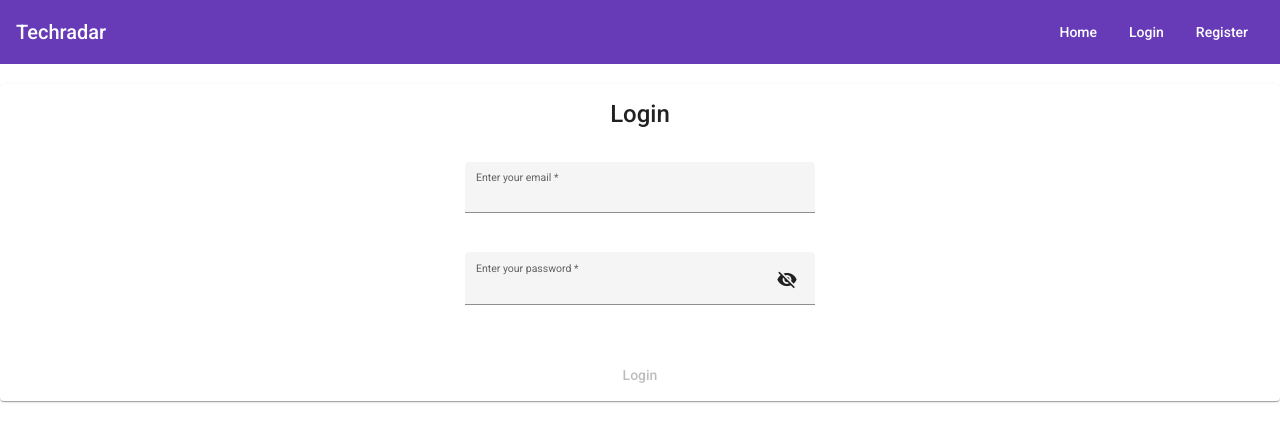
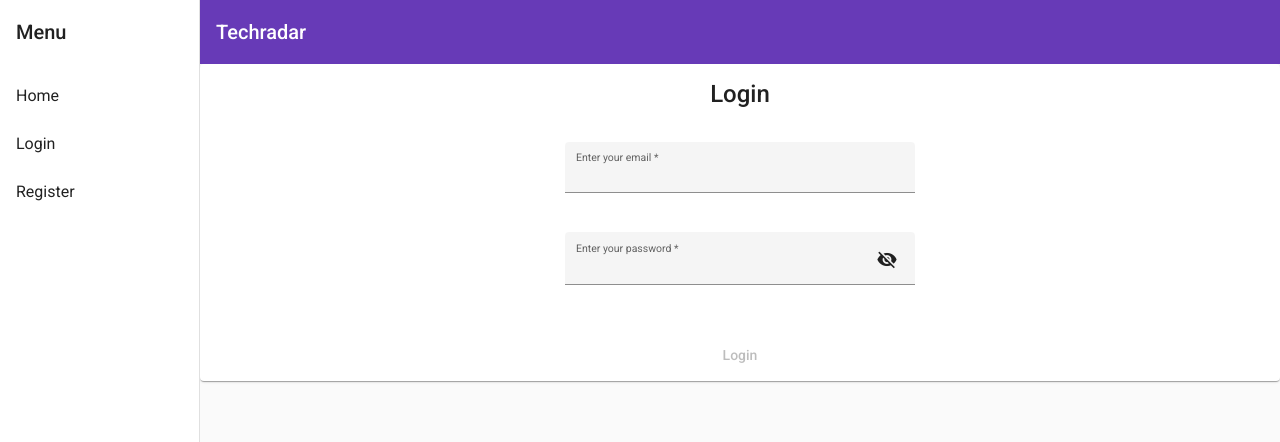
Before and after one commit to RogerMetzger/Techradar-Server, an Angular app in the folder app/: page /login in a window 1280 px wide. Shown: the top 442 px of the page. Built offline with nearby package versions, Linux system fonts and the light colour scheme.

Commit message:
Change navbar and some css fixes

```diff
--- a/app/src/app/app.component.html
+++ b/app/src/app/app.component.html
@@ -1,2 +1 @@
 <app-navbar></app-navbar>
-<router-outlet></router-outlet>
--- a/app/src/app/components/login/login.component.scss
+++ b/app/src/app/components/login/login.component.scss
@@ -1,7 +1,6 @@
 mat-card {
     width: 100%;
     margin:auto;
-    margin-top: 20px;
     padding: 0px;
 }
 mat-card-title {
--- a/app/src/app/components/navbar/navbar.component.html
+++ b/app/src/app/components/navbar/navbar.component.html
@@ -1,10 +1,32 @@
-<mat-toolbar color="primary">
-    <span>Techradar</span>
-    <div class="spacer"></div>
-    <a mat-button routerLink="">Home</a>
-    <a mat-button routerLink="/login">Login</a>
-    <a mat-button routerLink="/register">Register</a>
-    <div *ngIf='this.isLoggedIn'>
-        <button mat-button (click)='logout()'>Log-out</button>
+<mat-sidenav-container class="sidenav-container">
+  <mat-sidenav #drawer class="sidenav" fixedInViewport
+      [attr.role]="(isHandset$ | async) ? 'dialog' : 'navigation'"
+      [mode]="(isHandset$ | async) ? 'over' : 'side'"
+      [opened]="(isHandset$ | async) === false">
+    <mat-toolbar>Menu</mat-toolbar>
+    <mat-nav-list>
+      <a mat-list-item routerLink="/">Home</a>
+      <a mat-list-item routerLink="/login">Login</a>
+      <a mat-list-item routerLink="/register">Register</a>
+      <div *ngIf='isLoggedIn()'>
+        <a mat-list-item (click)='logout()'>Log-out</a>
     </div>
-</mat-toolbar>
+    </mat-nav-list>
+  </mat-sidenav>
+  <mat-sidenav-content>
+    <mat-toolbar color="primary">
+      <button
+        type="button"
+        aria-label="Toggle sidenav"
+        mat-icon-button
+        (click)="drawer.toggle()"
+        *ngIf="isHandset$ | async">
+        <mat-icon aria-label="Side nav toggle icon">menu</mat-icon>
+      </button>
+      <span>Techradar</span>
+    </mat-toolbar>
+
+    <router-outlet></router-outlet>
+
+  </mat-sidenav-content>
+</mat-sidenav-container>
--- a/app/src/app/components/navbar/navbar.component.scss
+++ b/app/src/app/components/navbar/navbar.component.scss
@@ -1,3 +1,17 @@
-.spacer{
-    flex: 1 1 auto;
+.sidenav-container {
+  height: 100%;
 }
+
+.sidenav {
+  width: 200px;
+}
+
+.sidenav .mat-toolbar {
+  background: inherit;
+}
+
+.mat-toolbar.mat-primary {
+  position: sticky;
+  top: 0;
+  z-index: 1;
+}
--- a/app/src/app/components/navbar/navbar.component.ts
+++ b/app/src/app/components/navbar/navbar.component.ts
@@ -1,4 +1,7 @@
 import { Component, OnInit } from '@angular/core';
+import { BreakpointObserver, Breakpoints } from '@angular/cdk/layout';
+import { Observable } from 'rxjs';
+import { map, shareReplay } from 'rxjs/operators';
 import { UserSessionService } from '../../services/user-session.service';
 import { Router } from '@angular/router';
 
@@ -7,25 +10,27 @@
   templateUrl: './navbar.component.html',
   styleUrls: ['./navbar.component.scss']
 })
-export class NavbarComponent implements OnInit {
+export class NavbarComponent {
 
-  isLoggedIn: boolean = false;
+  isHandset$: Observable<boolean> = this.breakpointObserver.observe(Breakpoints.Handset)
+    .pipe(
+      map(result => result.matches),
+      shareReplay()
+    );
 
   constructor(
+    private breakpointObserver: BreakpointObserver,
     private userSession: UserSessionService,
     private router: Router
-    ) { }
+    ) {}
 
-  ngOnInit(): void {
-    if (this.userSession.isLoggedIn()) {
-      this.isLoggedIn = true;
+    isLoggedIn = () => {
+      return this.userSession.isLoggedIn();
     }
-  }
 
-  logout() {
-    this.isLoggedIn = false;
-    this.userSession.logout();
-    this.router.navigate(['login']);
-  }
-
+    logout() {
+      this.userSession.logout();
+      window.location.reload();
+      this.router.navigate(['login']);
+    }
 }
--- a/app/src/app/components/register/register.component.scss
+++ b/app/src/app/components/register/register.component.scss
@@ -1,7 +1,6 @@
 mat-card {
     width: 100%;
     margin:auto;
-    margin-top: 20px;
     padding: 0px;
 }
 mat-card-title {
```
Also changed, not shown: app/src/app/app.module.ts (+10 -4 lines), 1 other file (tests, documents, lock files or other folders).
